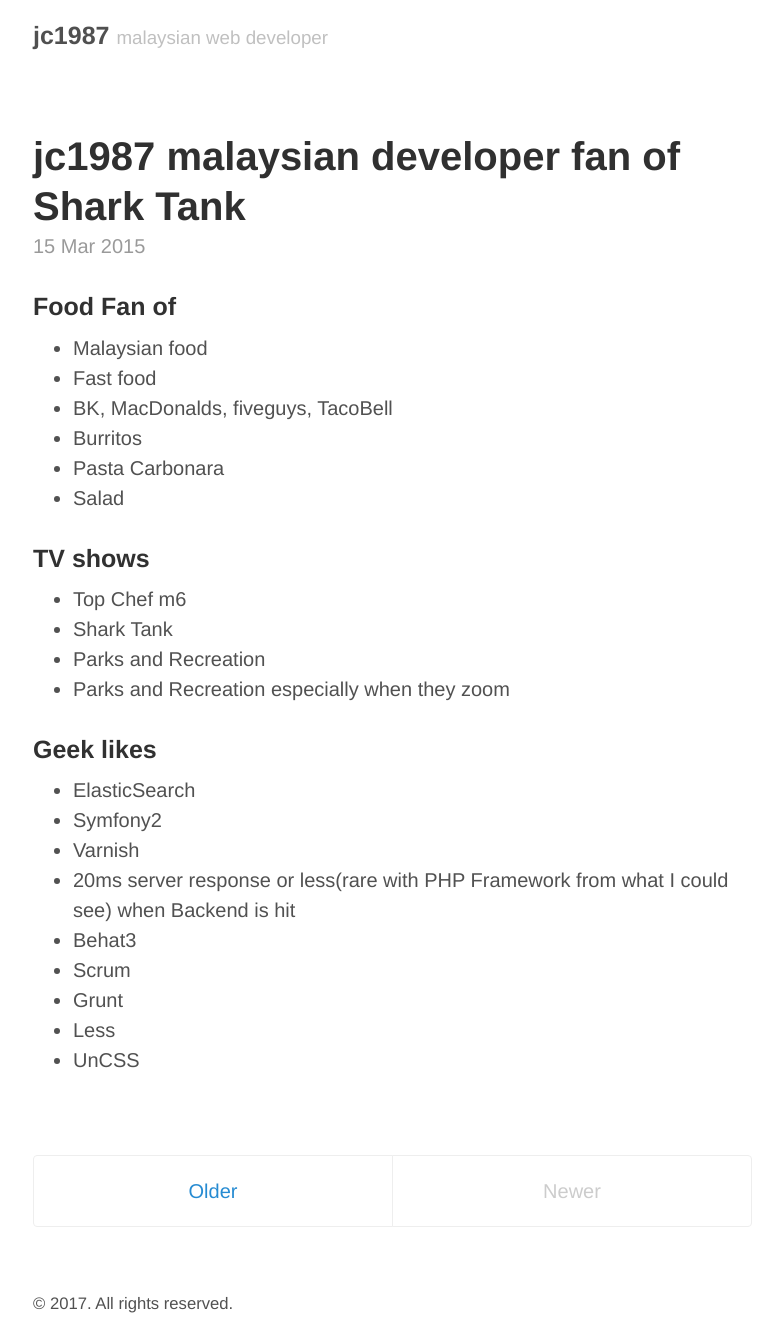
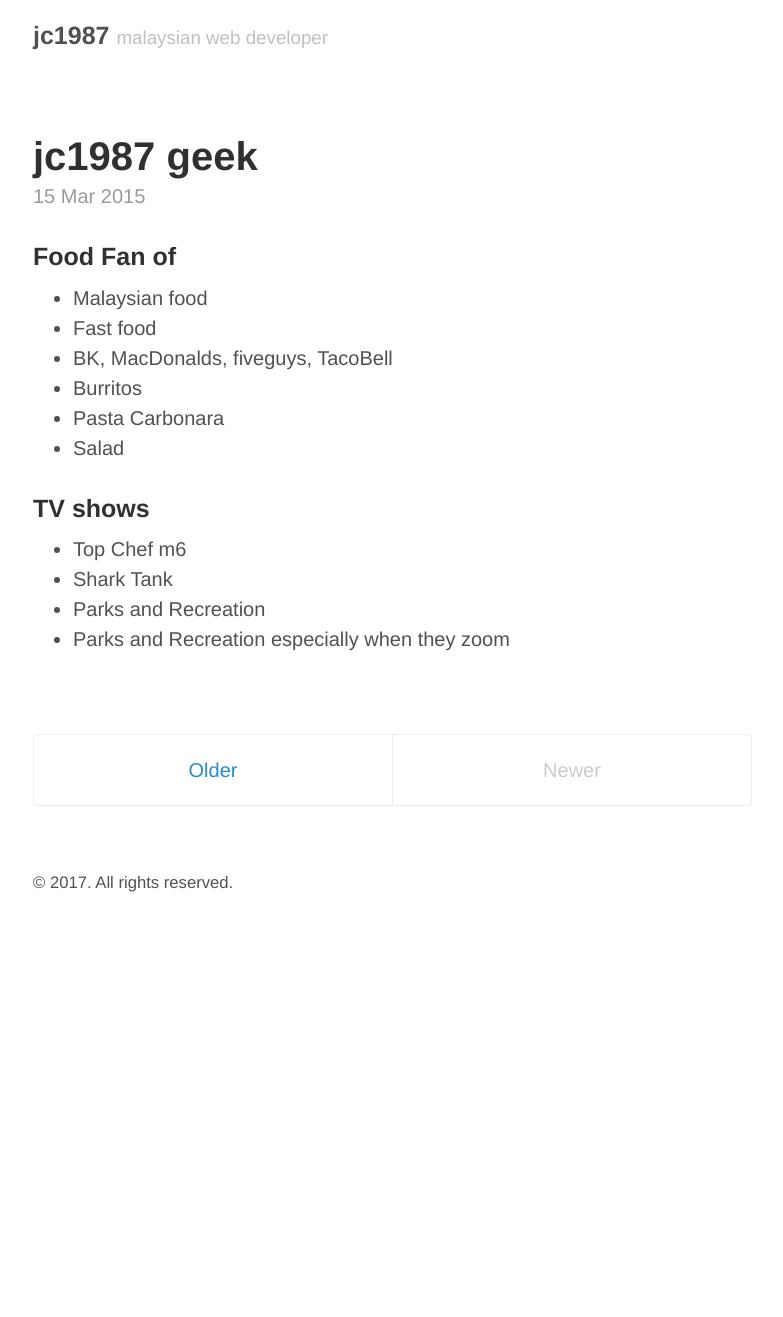
Before and after one commit to jc1987/jc1987.github.com, a Jekyll site: the page built from index.html, in a window 1280 px wide. Shown: the whole page, without its empty margins (247-1030 px from the left). Built offline with Jekyll 4.4.1, drawn with Linux system fonts in a browser that asks for light colours; the list of posts is cut into pages by our own code; after the commit the page ends 900 px from its top, so only the background shows below that.

Commit message:
Update 2015-03-15-jc.md

```diff
--- a/_posts/2015-03-15-jc.md
+++ b/_posts/2015-03-15-jc.md
@@ -1,6 +1,6 @@
 ---
 layout: post
-title: jc1987 malaysian developer fan of Shark Tank
+title: jc1987 geek
 ---
 
 ### Food Fan of
@@ -18,15 +18,3 @@
 * Shark Tank
 * Parks and Recreation
 * Parks and Recreation especially when they zoom
-
-### Geek likes
-
-* ElasticSearch
-* Symfony2
-* Varnish
-* 20ms server response or less(rare with PHP Framework from what I could see) when Backend is hit
-* Behat3
-* Scrum
-* Grunt
-* Less
-* UnCSS
```
